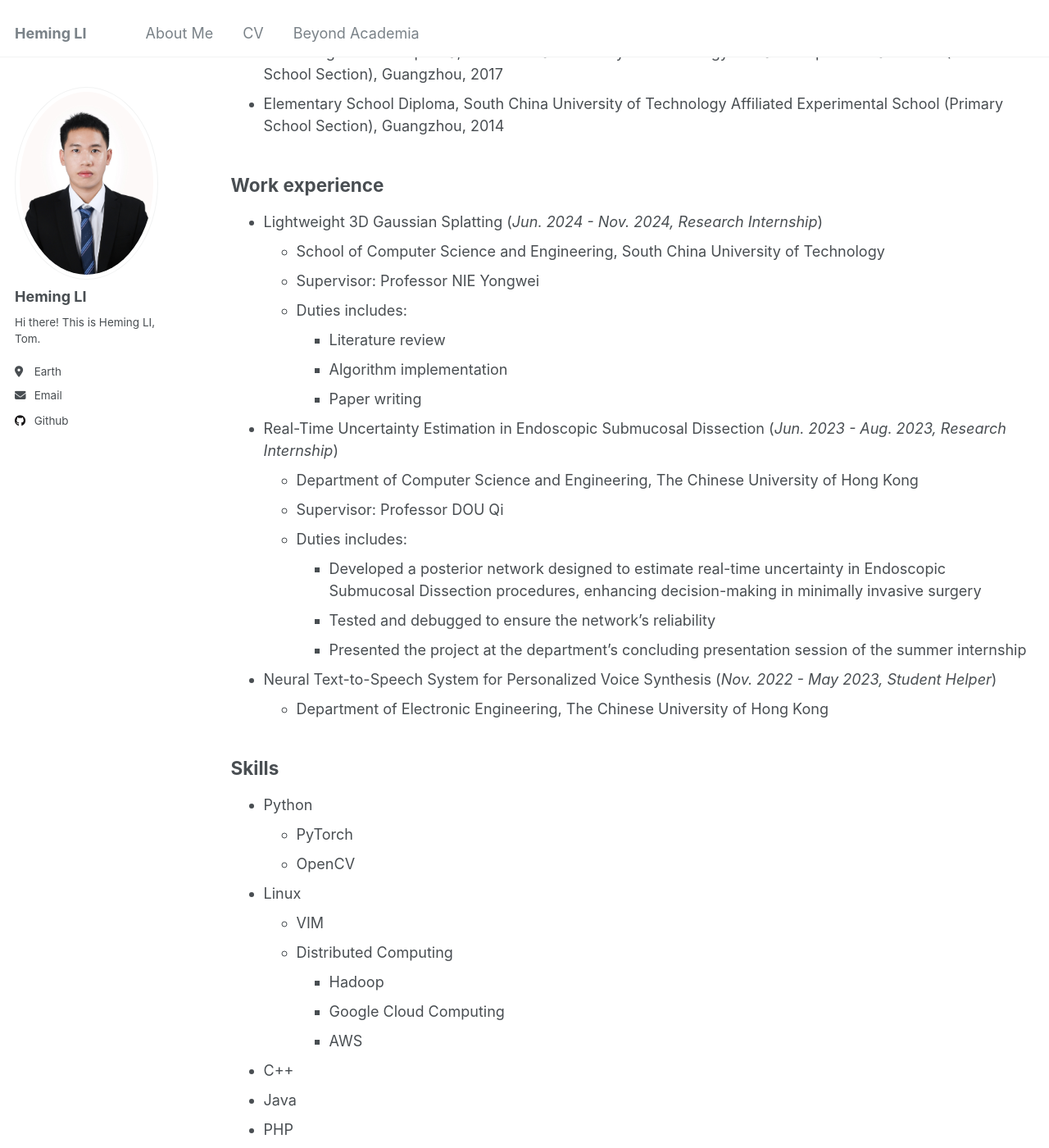
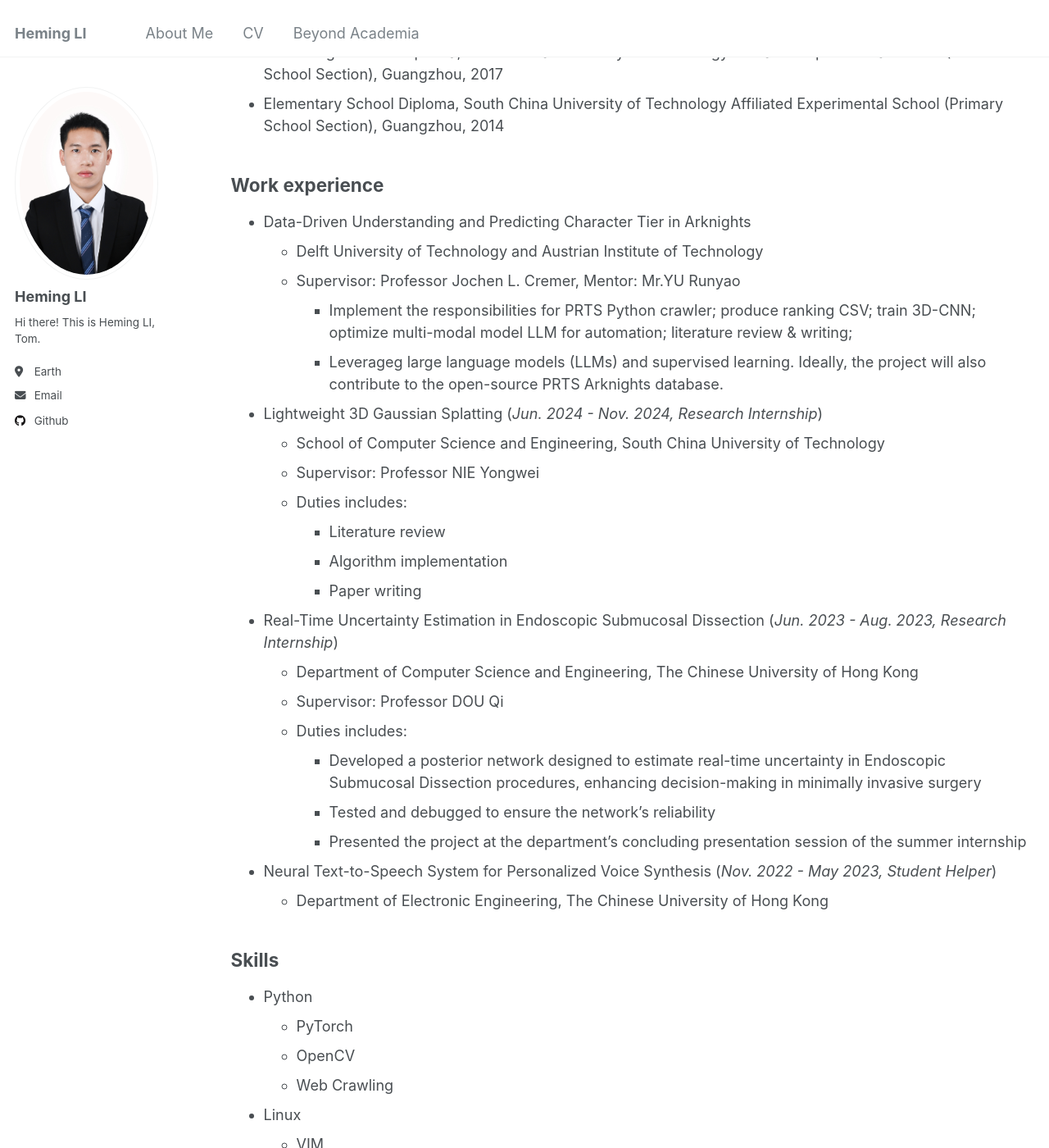
Before and after one commit to Tom-Liii/Tom-Liii.github.io, a Jekyll site: the page built from _pages/cv.md, in a window 1280 px wide and 1400 px high, scrolled down 246 px. Shown: the whole window at 82% size. Built offline with Jekyll 4.4.1, drawn with Linux system fonts in a browser that asks for light colours.

Commit message:
modified:   _pages/about.md 	modified:   _pages/cv.md

```diff
--- a/_pages/cv.md
+++ b/_pages/cv.md
@@ -16,6 +16,12 @@ redirect_from:
 - Elementary School Diploma, South China University of Technology Affiliated Experimental School (Primary School Section), Guangzhou, 2014
 
 ## Work experience
+- Data-Driven Understanding and Predicting Character Tier in Arknights
+  - Delft University of Technology and Austrian Institute of Technology
+  - Supervisor: Professor Jochen L. Cremer, Mentor: Mr.YU Runyao
+    - Implement the responsibilities for PRTS Python crawler; produce ranking CSV; train 3D-CNN; optimize multi-modal model LLM for automation; literature review & writing;
+    - Leverageg large language models (LLMs) and supervised learning. Ideally, the project will also contribute to the open-source PRTS Arknights database.
+
 - Lightweight 3D Gaussian Splatting (*Jun. 2024 - Nov. 2024, Research Internship*)
   - School of Computer Science and Engineering, South China University of Technology
   - Supervisor: Professor NIE Yongwei
@@ -23,6 +29,7 @@ redirect_from:
     - Literature review
     - Algorithm implementation
     - Paper writing
+
 - Real-Time Uncertainty Estimation in Endoscopic Submucosal Dissection (*Jun. 2023 - Aug. 2023, Research Internship*)
   - Department of Computer Science and Engineering, The Chinese University of Hong Kong
   - Supervisor: Professor DOU Qi
@@ -38,6 +45,7 @@ redirect_from:
 - Python
   - PyTorch
   - OpenCV
+  - Web Crawling
 - Linux
   - VIM
   - Distributed Computing
```
Also changed, not shown: _pages/about.md (+1 -1 lines).
